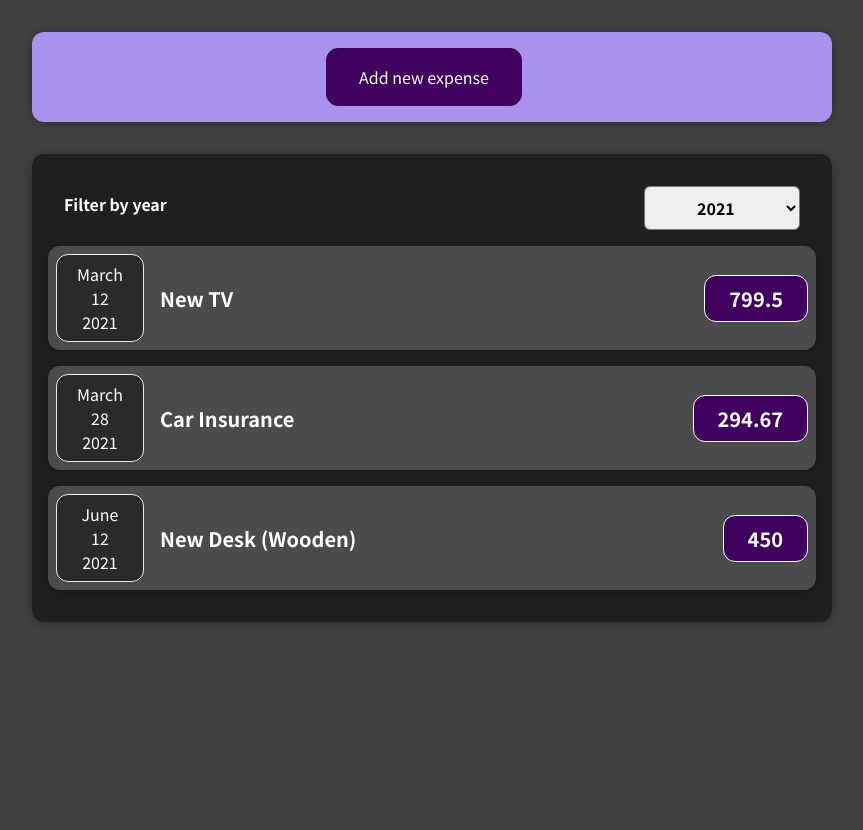
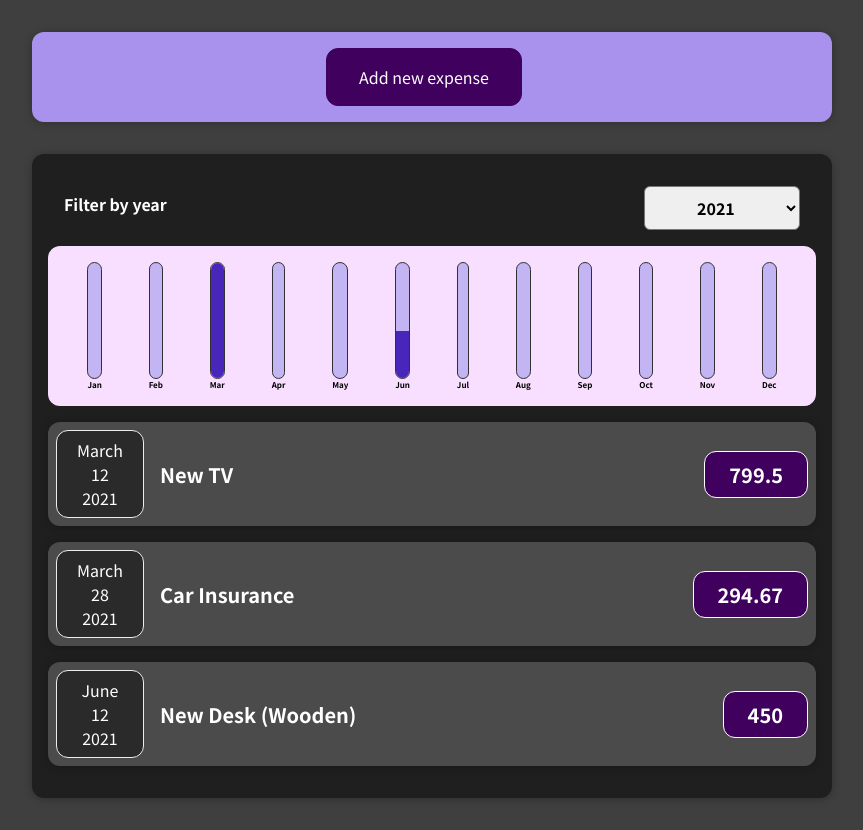
Before and after one commit to teejay327/expense-tracker, a React (Create React App) app: page / in a window 1280 px wide. Shown: the whole page, without its empty margins (208-1071 px from the left). Before the commit the page ends 800 px from the top, so only its background shows below. Built offline with nearby package versions, Linux system fonts and the light colour scheme.

Commit message:
Added bar graphs for Expenses

```diff
--- a/src/components/Chart/Chart.js
+++ b/src/components/Chart/Chart.js
@@ -3,11 +3,14 @@
 import './Chart.css';
 
 const Chart = props => {
+  const dataPointValues = props.dataPoints.map(dataPoint => dataPoint.value);
+  const totalMaximum = Math.max(...dataPointValues);
+
   return <div className="chart">
     { props.dataPoints.map((dataPoint => <ChartBar
         key={dataPoint.label}
         value={dataPoint.value}
-        maxValue={null}
+        maxValue={totalMaximum}
         label={dataPoint.label}/>))}
   </div>
 };
--- a/src/components/Chart/ChartBar.js
+++ b/src/components/Chart/ChartBar.js
@@ -4,7 +4,7 @@
 const ChartBar = props => {
 let barFillHeight = '0%';
 
-if (props.max > 0) {
+if (props.maxValue > 0) {
   barFillHeight = Math.round((props.value / props.maxValue) * 100) + '%';
 }
 
--- a/src/components/Expenses/Expenses.js
+++ b/src/components/Expenses/Expenses.js
@@ -2,6 +2,7 @@
 import ExpensesFilter from './ExpensesFilter';
 import ExpensesList from './ExpensesList';
 import Card from '../UI/Card';
+import ExpensesChart from './ExpensesChart';
 import './Expenses.css';
 
 const Expenses = (props) => {
@@ -22,6 +23,7 @@
         selected = { filteredYear }
         onChangeFilter = { filterChangeHandler }
         />
+        <ExpensesChart expenses={ filteredExpenses }/>
         <ExpensesList items={ filteredExpenses }/>
       </Card>
     </div>
--- a/src/components/Expenses/ExpensesChart.js
+++ b/src/components/Expenses/ExpensesChart.js
@@ -17,7 +17,7 @@
     { label: 'Dec', value: 0 }
   ];
 
-  for (const expense in props.expenses) {
+  for (const expense of props.expenses) {
     const expenseMonth = expense.date.getMonth();
     chartDataPoints[expenseMonth].value += expense.amount;
   }
--- a/src/components/NewExpense/ExpenseForm.js
+++ b/src/components/NewExpense/ExpenseForm.js
@@ -22,7 +22,7 @@
     event.preventDefault();
     const expenseData = {
       title: enteredTitle,
-      amount: enteredAmount,
+      amount: +enteredAmount,
       date: new Date(enteredDate)
     }
     props.onSaveExpenseData(expenseData);
```
